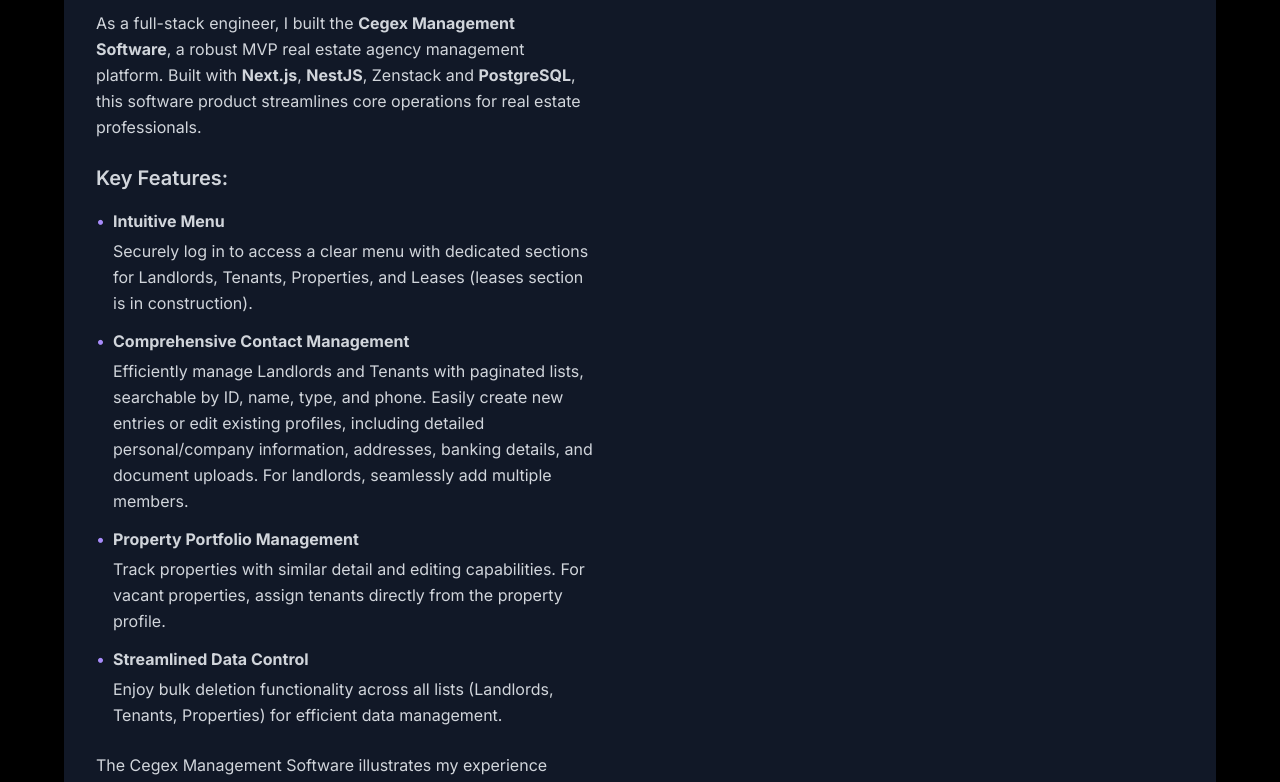
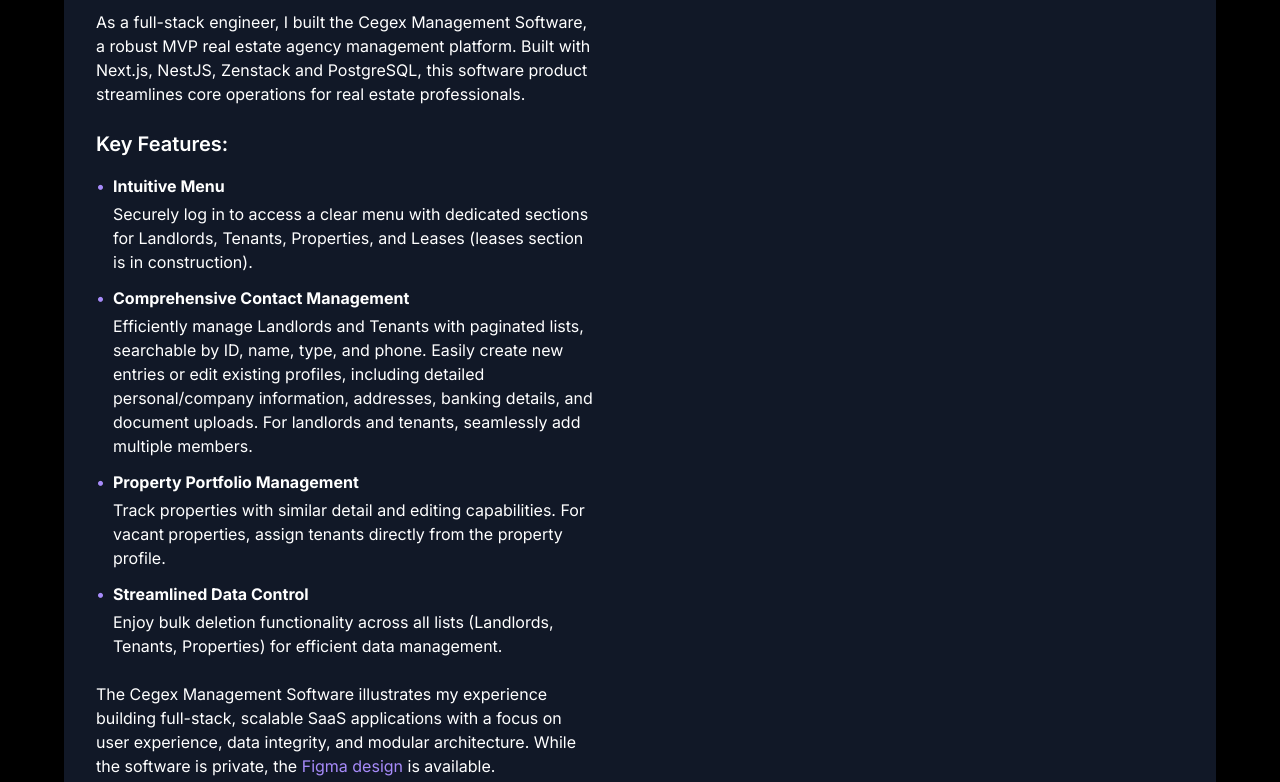
Before and after one commit to jleon9/portfolio-site, a Next.js app: page / in a window 1280 px wide. Shown: the part 1520-2302 px from the top of the page. Built offline with nearby package versions, Linux system fonts and the light colour scheme.

Commit message:
Restructured the page for better organization and added the aioom and Figma links

```diff
--- a/src/app/page.tsx
+++ b/src/app/page.tsx
@@ -10,180 +10,132 @@
 // @ts-expect-error: Mux embedded video imports
 import postgisSaasDemoURL from "../../videos/postgis-saas.mp4?thumbnailTime=74";
 
-const cardsContent = {
+interface Feature {
+  title: string;
+  description: string;
+}
+
+interface ProjectDescription {
+  title: string;
+  intro: string;
+  features: Feature[];
+  conclusion: string;
+  links?: {
+    text: string;
+    url: string;
+  }[];
+}
+
+const cardsContent: Record<string, ProjectDescription> = {
   spotifyPlaylistGenerator: {
     title: "Curait: a Spotify Playlist Generator",
-    description:
-      "As a frontend engineer, I built the Curait Spotify Playlist Generator: " +
-      "a sleek web app that crafts embedded Spotify playlists in seconds. " +
-      "Users simply pick a mood (Sleep, Chill, Energetic, Hardstyle), " +
-      "a genre (Afrobeat, Jazz, Rock, Hip-Hop, etc.), " +
-      "and a country (Brazil, UK, India, etc.). " +
-      "This project showcases the delivery of intuitive, " +
-      "API-driven experiences with a focus on simplicity and user delight. ",
+    intro:
+      "As a frontend engineer, I built the Curait Spotify Playlist Generator: a sleek web app that crafts embedded Spotify playlists in seconds.",
+    features: [
+      {
+        title: "User-Friendly Interface",
+        description:
+          "Users simply pick a mood (Sleep, Chill, Energetic, Hardstyle), a genre (Afrobeat, Jazz, Rock, Hip-Hop, etc.), and a country (Brazil, UK, India, etc.).",
+      },
+    ],
+    conclusion:
+      "This project showcases the delivery of intuitive, API-driven experiences with a focus on simplicity and user delight.",
+  },
+
+  agencyManagementMVP: {
+    title: "Cegex Management Software: Real Estate Management MVP",
+    intro:
+      "As a full-stack engineer, I built the Cegex Management Software, a robust MVP real estate agency management platform. Built with Next.js, NestJS, Zenstack and PostgreSQL, this software product streamlines core operations for real estate professionals.",
+    features: [
+      {
+        title: "Intuitive Menu",
+        description:
+          "Securely log in to access a clear menu with dedicated sections for Landlords, Tenants, Properties, and Leases (leases section is in construction).",
+      },
+      {
+        title: "Comprehensive Contact Management",
+        description:
+          "Efficiently manage Landlords and Tenants with paginated lists, searchable by ID, name, type, and phone. Easily create new entries or edit existing profiles, including detailed personal/company information, addresses, banking details, and document uploads. For landlords and tenants, seamlessly add multiple members.",
+      },
+      {
+        title: "Property Portfolio Management",
+        description:
+          "Track properties with similar detail and editing capabilities. For vacant properties, assign tenants directly from the property profile.",
+      },
+      {
+        title: "Streamlined Data Control",
+        description:
+          "Enjoy bulk deletion functionality across all lists (Landlords, Tenants, Properties) for efficient data management.",
+      },
+    ],
+    conclusion:
+      "The Cegex Management Software illustrates my experience building full-stack, scalable SaaS applications with a focus on user experience, data integrity, and modular architecture. While the software is private, the Figma design is available.",
+    links: [
+      {
+        text: "Figma design",
+        url: "https://www.figma.com/proto/Rdlvu85G8zRFAews57aDNd/CEGEX_DESIGN?node-id=1-2&starting-point-node-id=1%3A2",
+      },
+    ],
   },
 
   aioomMarketing: {
     title: "AIOOM: an All-In-One Online Marketing Solution",
-    description: `
-      <div class="space-y-6">
-        <p class="mb-4">
-          I have conceptualized <strong>AIOOM</strong>, a multi-platform social media digital marketing SaaS designed to revolutionize how businesses manage their online presence. This idea is currently in its early design phase with a <strong>Figma prototype</strong> covering the home, posts, and metrics pages. The product aims to address core challenges in modern digital marketing.
-        </p>
-
-        <div class="space-y-4">
-          <h3 class="text-xl font-semibold mb-2">Key Features:</h3>
-
-          <div class="space-y-3">
-            <div class="flex items-start" key="content-creation">
-              <span class="text-purple-400 mr-2">•</span>
-              <div>
-                <strong>Seamless Content Creation & Editing</strong>
-                <p class="mt-1">
-                  Craft and refine engaging content across <strong>YouTube, Facebook, Instagram, TikTok, LinkedIn, Twitter, and Pinterest</strong> from one intuitive interface.
-                </p>
-              </div>
-            </div>
-
-            <div class="flex items-start" key="communication">
-              <span class="text-purple-400 mr-2">•</span>
-              <div>
-                <strong>Integrated Communication</strong>
-                <p class="mt-1">
-                  Centralize your social conversations, fostering real-time engagement and community building.
-                </p>
-              </div>
-            </div>
-
-            <div class="flex items-start" key="metrics">
-              <span class="text-purple-400 mr-2">•</span>
-              <div>
-                <strong>Actionable Metrics</strong>
-                <p class="mt-1">
-                  Gain comprehensive insights into your performance with unified analytics across all supported platforms.
-                </p>
-              </div>
-            </div>
-          </div>
-        </div>
-
-        <p class="mt-6">
-          AIOOM represents my vision for a streamlined, powerful solution which translates complex market needs into a user-centric product concept and foundational design. The product's <a href="https://example.com/landing" target="_blank" rel="noopener noreferrer" class="text-purple-400 hover:text-purple-300 transition-colors">landing page</a> built with Next.js and the <a href="https://figma.com/example3" target="_blank" rel="noopener noreferrer" class="text-purple-400 hover:text-purple-300 transition-colors">Figma design</a> are available.
-        </p>
-      </div>
-    `,
-  },
-
-  agencyManagementMVP: {
-    title: "Cegex Management Software: Real Estate Management MVP",
-    description: `
-      <div class="space-y-6">
-        <p class="mb-4">
-          As a full-stack engineer, I built the <strong>Cegex Management Software</strong>, a robust MVP real estate agency management platform. Built with <strong>Next.js</strong>, <strong>NestJS</strong>, Zenstack and <strong>PostgreSQL</strong>, this software product streamlines core operations for real estate professionals.
-        </p>
-
-        <div class="space-y-4">
-          <h3 class="text-xl font-semibold mb-2">Key Features:</h3>
-
-          <div class="space-y-3">
-            <div class="flex items-start" key="menu">
-              <span class="text-purple-400 mr-2">•</span>
-              <div>
-                <strong>Intuitive Menu</strong>
-                <p class="mt-1">
-                  Securely log in to access a clear menu with dedicated sections for Landlords, Tenants, Properties, and Leases (leases section is in construction).
-                </p>
-              </div>
-            </div>
-
-            <div class="flex items-start" key="contact-management">
-              <span class="text-purple-400 mr-2">•</span>
-              <div>
-                <strong>Comprehensive Contact Management</strong>
-                <p class="mt-1">
-                  Efficiently manage Landlords and Tenants with paginated lists, searchable by ID, name, type, and phone. Easily create new entries or edit existing profiles, including detailed personal/company information, addresses, banking details, and document uploads. For landlords, seamlessly add multiple members.
-                </p>
-              </div>
-            </div>
-
-            <div class="flex items-start" key="property-management">
-              <span class="text-purple-400 mr-2">•</span>
-              <div>
-                <strong>Property Portfolio Management</strong>
-                <p class="mt-1">
-                  Track properties with similar detail and editing capabilities. For vacant properties, assign tenants directly from the property profile.
-                </p>
-              </div>
-            </div>
-
-            <div class="flex items-start" key="data-control">
-              <span class="text-purple-400 mr-2">•</span>
-              <div>
-                <strong>Streamlined Data Control</strong>
-                <p class="mt-1">
-                  Enjoy bulk deletion functionality across all lists (Landlords, Tenants, Properties) for efficient data management.
-                </p>
-              </div>
-            </div>
-          </div>
-        </div>
-
-        <p class="mt-6">
-          The Cegex Management Software illustrates my experience building full-stack, scalable SaaS applications with a focus on user experience, data integrity, and modular architecture. The software is private although the <a href="https://www.figma.com/proto/Rdlvu85G8zRFAews57aDNd/CEGEX_DESIGN?node-id=1-2&starting-point-node-id=1%3A2" target="_blank" rel="noopener noreferrer" class="text-purple-400 hover:text-purple-300 transition-colors">Figma design</a> is available.
-        </p>
-      </div>
-    `,
+    intro:
+      "I have conceptualized AIOOM, a multi-platform social media digital marketing SaaS designed to revolutionize how businesses manage their online presence. This idea is currently in its early design phase with a Figma prototype covering the home, posts, and metrics pages. The product aims to address core challenges in modern digital marketing.",
+    features: [
+      {
+        title: "Seamless Content Creation & Editing",
+        description:
+          "Craft and refine engaging content across YouTube, Facebook, Instagram, TikTok, LinkedIn, Twitter, and Pinterest from one intuitive interface.",
+      },
+      {
+        title: "Integrated Communication",
+        description:
+          "Centralize your social conversations, fostering real-time engagement and community building.",
+      },
+      {
+        title: "Actionable Metrics",
+        description:
+          "Gain comprehensive insights into your performance with unified analytics across all supported platforms.",
+      },
+    ],
+    conclusion:
+      "AIOOM represents my vision for a streamlined, powerful solution which translates complex market needs into a user-centric product concept and foundational design. The landing page built with Next.js and the Figma design are available.",
+    links: [
+      {
+        text: "landing page",
+        url: "https://www.aioom.tech/",
+      },
+      {
+        text: "Figma design",
+        url: "https://www.figma.com/proto/jhM6mCABFD21yYWAZAvdKi/Builder.io---Figma-to-HTML--React--and-more--Community-?node-id=892-4587&t=nca9JPnkI8IX2426-0&scaling=scale-down-width&content-scaling=fixed&page-id=0%3A1&starting-point-node-id=115%3A196",
+      },
+    ],
   },
 
   geographSaaS: {
     title: "Geograph: a Real Estate Listings Analytics SaaS Experiment",
-    description: `
-      <div class="space-y-6">
-        <p class="mb-4">
-          As a full-stack engineer, I built <strong>Geograph</strong>, a multi-tenant SaaS platform empowering organizations to transform raw property data into actionable intelligence. This experiment allows teams to securely log in, document crucial notes from multiple sources, and visualize their portfolio like never before.
-        </p>
-
-        <div class="space-y-4">
-          <h3 class="text-xl font-semibold mb-2">Key Features:</h3>
-
-          <div class="space-y-3">
-            <div class="flex items-start" key="map-visualization">
-              <span class="text-purple-400 mr-2">•</span>
-              <div>
-                <strong>Dynamic Map Visualization</strong>
-                <p class="mt-1">
-                  Explore properties on an interactive map with two intuitive sliders for adjusting cluster similarity and max cluster radius in real-time. The "Compute Property Clusters" feature instantly groups properties, displayed as circles, alongside key metrics: total clusters, total properties, and average property price.
-                </p>
-              </div>
-            </div>
-
-            <div class="flex items-start" key="property-analytics">
-              <span class="text-purple-400 mr-2">•</span>
-              <div>
-                <strong>Advanced Property Analytics</strong>
-                <p class="mt-1">
-                  Dive deeper into your data with the "Property Analytics" tab. View a detailed list of clusters and their contained properties. Each cluster features a comprehensive similarity analysis curve, breaking down price, size, location, and proximity-to-amenities similarity scores.
-                </p>
-              </div>
-            </div>
-
-            <div class="flex items-start" key="navigation">
-              <span class="text-purple-400 mr-2">•</span>
-              <div>
-                <strong>Seamless Navigation</strong>
-                <p class="mt-1">
-                  Click any property within the analytics view to instantly center it on the map, displaying its price, size, and bedroom/bathroom count.
-                </p>
-              </div>
-            </div>
-          </div>
-        </div>
-
-        <p class="mt-6">
-          Geograph shows my experience in developing complex, data-driven frontends, real-time map integrations, and user-centric data visualization for a robust SaaS environment.
-        </p>
-      </div>
-    `,
+    intro:
+      "As a full-stack engineer, I built Geograph, a multi-tenant SaaS platform empowering organizations to transform raw property data into actionable intelligence. This experiment allows teams to securely log in, document crucial notes from multiple sources, and visualize their portfolio like never before.",
+    features: [
+      {
+        title: "Dynamic Map Visualization",
+        description:
+          'Explore properties on an interactive map with two intuitive sliders for adjusting cluster similarity and max cluster radius in real-time. The "Compute Property Clusters" feature instantly groups properties, displayed as circles, alongside key metrics: total clusters, total properties, and average property price.',
+      },
+      {
+        title: "Advanced Property Analytics",
+        description:
+          'Dive deeper into your data with the "Property Analytics" tab. View a detailed list of clusters and their contained properties. Each cluster features a comprehensive similarity analysis curve, breaking down price, size, location, and proximity-to-amenities similarity scores.',
+      },
+      {
+        title: "Seamless Navigation",
+        description:
+          "Click any property within the analytics view to instantly center it on the map, displaying its price, size, and bedroom/bathroom count.",
+      },
+    ],
+    conclusion:
+      "Geograph shows my experience in developing complex, data-driven frontends, real-time map integrations, and user-centric data visualization for a robust SaaS environment.",
   },
 };
 
@@ -192,29 +144,111 @@
     id: 1,
     title: cardsContent.spotifyPlaylistGenerator.title,
     videoUrl: spotifyDemo,
-    description: cardsContent.spotifyPlaylistGenerator.description,
+    description: cardsContent.spotifyPlaylistGenerator,
   },
   {
     id: 2,
     title: cardsContent.agencyManagementMVP.title,
     videoUrl: fullStackRealEstateURL,
-    description: cardsContent.agencyManagementMVP.description,
-    figmaLink: "https://figma.com/example2",
+    description: cardsContent.agencyManagementMVP,
   },
   {
     id: 3,
     title: cardsContent.aioomMarketing.title,
-    description: cardsContent.aioomMarketing.description,
-    figmaLink: "https://figma.com/example3",
-    projectLink: "https://example.com/landing",
+    description: cardsContent.aioomMarketing,
   },
   {
     id: 4,
     title: cardsContent.geographSaaS.title,
     videoUrl: postgisSaasDemoURL,
-    description: cardsContent.geographSaaS.description,
+    description: cardsContent.geographSaaS,
   },
 ];
+
+const ProjectDescription = ({
+  description,
+}: {
+  description: ProjectDescription;
+}) => {
+  return (
+    <div className="space-y-6">
+      <p className="mb-4">{description.intro}</p>
+
+      <div className="space-y-4">
+        <h3 className="text-xl font-semibold mb-2">Key Features:</h3>
+
+        <div className="space-y-3">
+          {description.features.map((feature, index) => (
+            <div key={index} className="flex items-start">
+              <span className="text-purple-400 mr-2">•</span>
+              <div>
+                <strong>{feature.title}</strong>
+                <p className="mt-1">{feature.description}</p>
+              </div>
+            </div>
+          ))}
+        </div>
+      </div>
+
+      <p className="mt-6">
+        {description.conclusion.split(/(?=While the software|design. The)/).map((part, index) => {
+          if (index === 0) return part;
+
+          if (description.links?.length === 2) {
+            const [firstLink, secondLink] = description.links;
+            return (
+              <span key={index}>
+                The{" "}
+                <a
+                  href={firstLink.url}
+                  target="_blank"
+                  rel="noopener noreferrer"
+                  className="text-purple-400 hover:text-purple-300 transition-colors"
+                >
+                  {firstLink.text}
+                </a>{" "}
+                built with Next.js and the{" "}
+                <a
+                  href={secondLink.url}
+                  target="_blank"
+                  rel="noopener noreferrer"
+                  className="text-purple-400 hover:text-purple-300 transition-colors"
+                >
+                  {secondLink.text}
+                </a>{" "}
+                are available.
+              </span>
+            );
+          }
+
+          const link = description.links?.[0];
+          if (!link) return part;
+
+          return (
+            <span key={index}>
+              {part.split(link.text).map((textPart, textIndex) => {
+                if (textIndex === 0) return textPart;
+                return (
+                  <span key={textIndex}>
+                    <a
+                      href={link.url}
+                      target="_blank"
+                      rel="noopener noreferrer"
+                      className="text-purple-400 hover:text-purple-300 transition-colors"
+                    >
+                      {link.text}
+                    </a>
+                    {textPart}
+                  </span>
+                );
+              })}
+            </span>
+          );
+        })}
+      </p>
+    </div>
+  );
+};
 
 export default function Home() {
   return (
@@ -325,12 +359,7 @@
                   <>
                     <div className="video-description md:w-full md:p-8">
                       <h2 className="video-title">{project.title}</h2>
-                      <div
-                        className="video-text prose prose-invert max-w-none"
-                        dangerouslySetInnerHTML={{
-                          __html: project.description,
-                        }}
-                      />
+                      <ProjectDescription description={project.description} />
                     </div>
                     {project.videoUrl && (
                       <div className="md:w-full h-[400px] md:h-[600px] md:mb-24">
@@ -367,12 +396,7 @@
                       } md:p-8`}
                     >
                       <h2 className="video-title">{project.title}</h2>
-                      <div
-                        className="video-text prose prose-invert max-w-none"
-                        dangerouslySetInnerHTML={{
-                          __html: project.description,
-                        }}
-                      />
+                      <ProjectDescription description={project.description} />
                     </div>
                   </>
                 )}
```
